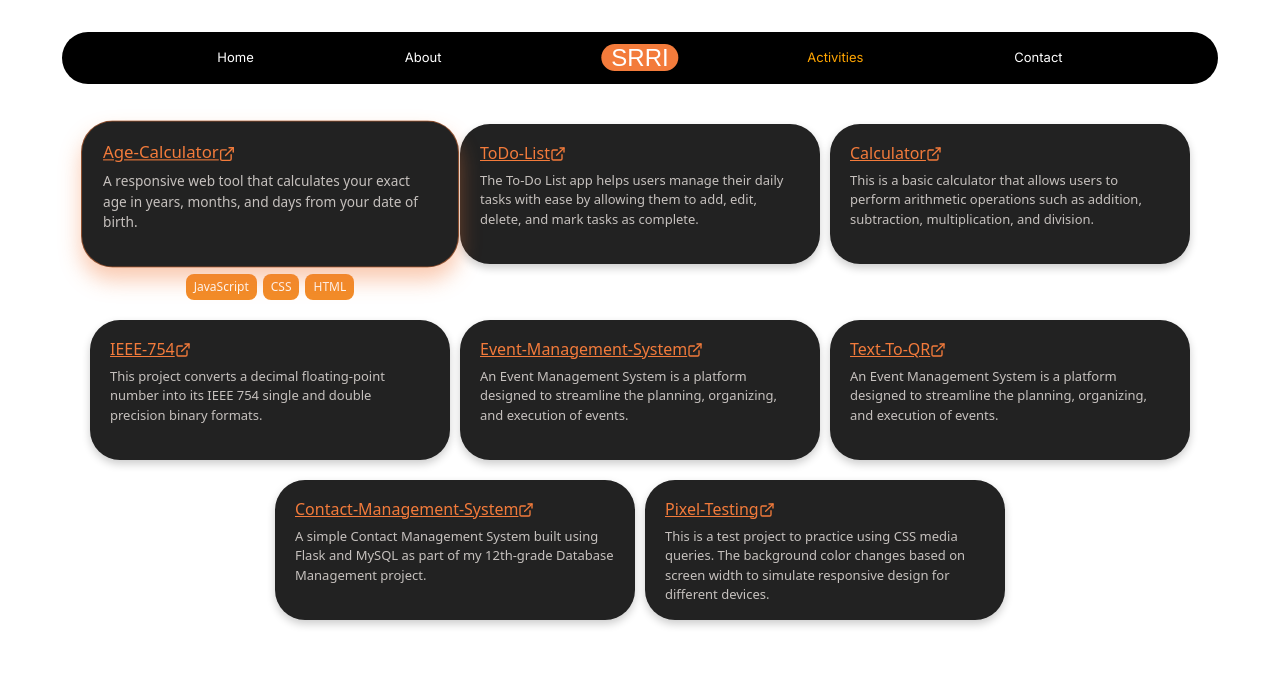
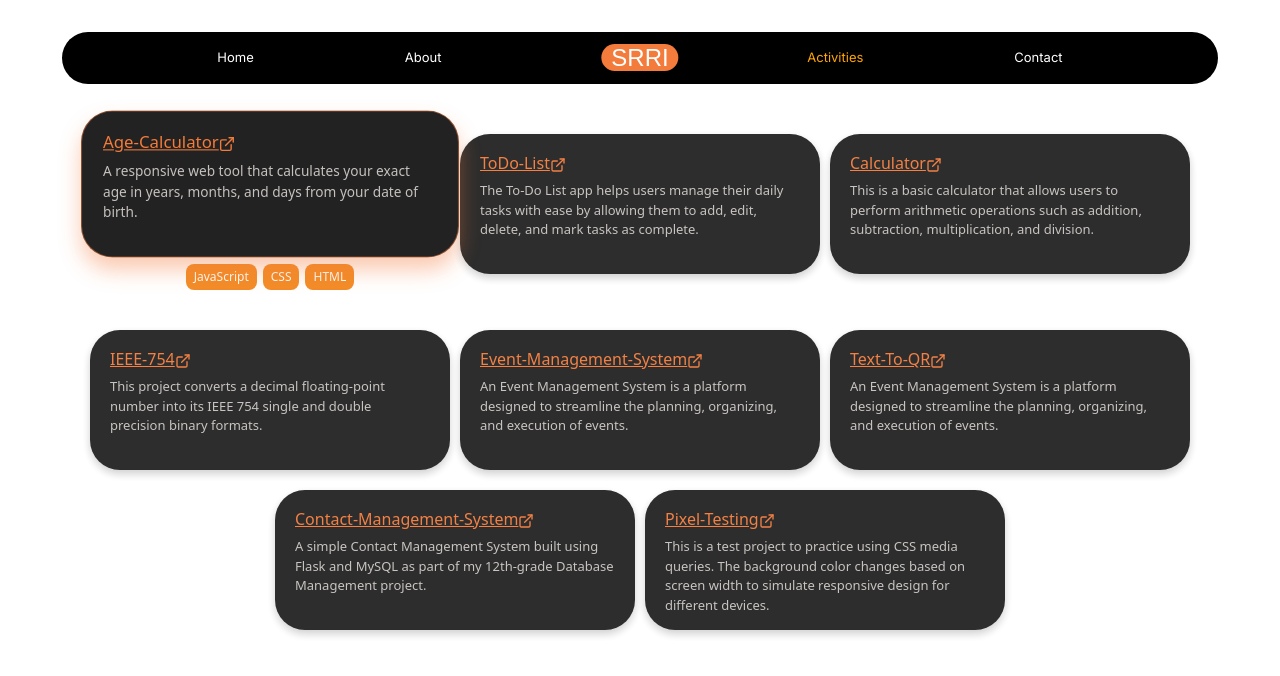
Before and after one commit to srrihari/srrihari.github.io, a React (Vite) app: page /activities in a window 1280 px wide. In both pictures the pointer is over the element 270 px from the left and 193 px from the top of the page. Shown: the top 676 px of the page. Built offline with nearby package versions, Linux system fonts and the light colour scheme; a web font is replaced by a local one.

Commit message:
my-commitw

```diff
--- a/src/index.css
+++ b/src/index.css
@@ -51,6 +51,7 @@ body {
 .project{
   display: flex;
   justify-content:center  ;
+   align-items: flex-start;
   padding: 40px;
   flex-wrap: wrap;
   gap: 20px 10px ;
@@ -60,8 +61,22 @@ body {
 /* Wrapper around each card */
 .procard-container {
   position: relative;
-  transition: filter 0.3s ease;
+  transition: transform 0.3s ease, filter 0.3s ease; /* updated */
+  will-change: transform;
 }
+
+/* When any card is hovered */
+.project:hover .procard-container:not(:hover) {
+  transform: translateY(10px);   /* push other cards down */
+  filter: blur(0.3px);           /* subtle focus effect (optional) */
+  opacity: 0.95;                 /* subtle fade (optional) */
+}
+
+.project .procard-container:hover {
+  transform: translateY(-10px);  /* lift hovered card */
+  z-index: 2;
+}
+
 
 /* Tech stack styling */
 .tech-stack {
```
